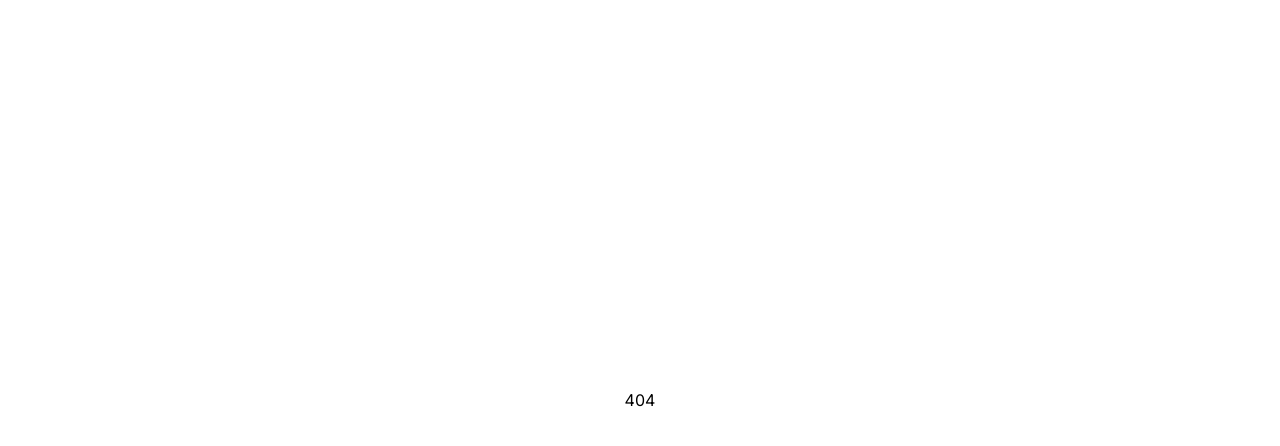
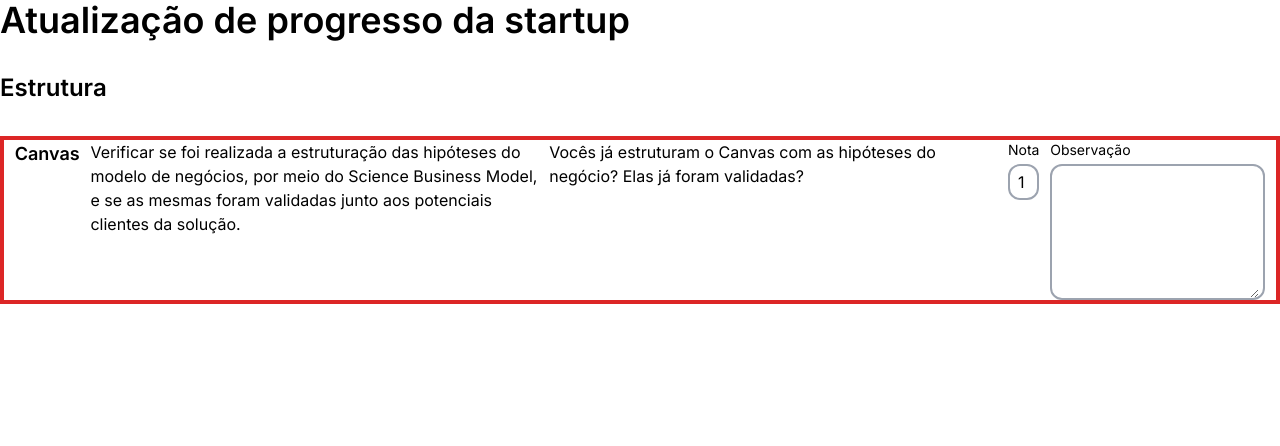
Before and after one commit to metodos-ageis/projeto-startups, a React (Vite) app: page /update-progress in a window 1280 px wide. Before the commit this address had no page. Shown: the top 446 px of the page. Built offline with nearby package versions, Linux system fonts and the light colour scheme.

Commit message:
creating update-progress page

```diff
--- a/src/App.tsx
+++ b/src/App.tsx
@@ -2,7 +2,7 @@ import { QueryClientProvider } from "@tanstack/react-query";
 import { ReactQueryDevtools } from "@tanstack/react-query-devtools";
 import { createBrowserRouter, RouterProvider } from "react-router-dom";
 
-import { Home, Login, NotFound, Register, RegisterCompany } from "./pages";
+import { Home, Login, NotFound, Register, RegisterCompany, UpdateProgress } from "./pages";
 import { AppQueryClient } from "./services";
 
 import "./i18next";
@@ -12,6 +12,7 @@ const router = createBrowserRouter([
   { path: "login", element: <Login /> },
   { path: "register", element: <Register /> },
   { path: "register-company", element: <RegisterCompany /> },
+  { path: "update-progress", element: <UpdateProgress /> },
 ]);
 
 function App() {
--- /dev/null
+++ b/src/pages/UpdateProgress/UpdateProgress.tsx
@@ -0,0 +1,66 @@
+import { useMutation } from "@tanstack/react-query";
+import { SyntheticEvent, useMemo, useRef, useState } from "react";
+import { useTranslation } from "react-i18next";
+
+// import CompanyInfo from "./steps/CompanyInfo";
+// import Project from "./steps/Project";
+// import Resources from "./steps/Resources";
+
+import { Text, Button, TextArea } from "@/components/atoms";
+import { Stepper, Selector, SelectorItem } from "@/components/molecules";
+import type { StepperRef } from "@/components/molecules";
+import { useEventCallback, useEventListener } from "@/hooks";
+import { createCompany } from "@/services/company";
+import { useCompanyFormData, useCompanyFormField } from "@/store";
+
+function UpdateProgress() {
+    const { t } = useTranslation("updateProgress");
+
+    const grades: SelectorItem<string>[] = [
+        { id: "one", name: "1" },
+        { id: "two", name: "2" },
+        { id: "three", name: "3" },
+        { id: "four", name: "4" },
+        { id: "five", name: "5" },
+      ];
+
+    const [, setSector] = useCompanyFormField("sector");
+
+    const [description, setDescription] = useCompanyFormField("description");
+    const onChangeDescription = useEventListener(setDescription);
+
+    return (
+        <div>
+            <Text variant="h1" className="font-semibold mb-8">
+                {t("Title")}
+            </Text>
+            <Text variant="h3" className="font-semibold mb-8">
+                {t("Structure")}
+            </Text>
+            <div className="grid grid-flow-col auto-cols-max justify-evenly border-red-600 border-4">
+                <div>
+                    <Text variant="h5" className="font-semibold">Canvas</Text>
+                </div>
+                <div className="max-w-md">
+                    <Text>Verificar se foi realizada a estruturação das hipóteses do modelo de negócios, por meio do Science Business Model, e se as mesmas foram validadas junto aos potenciais clientes da solução.</Text>
+                </div>
+                <div className="max-w-md">
+                    <Text>Vocês já estruturam o Canvas com as hipóteses do negócio?  Elas já foram validadas?</Text>
+                </div>
+                <div className="max-w-md">
+                    <Selector items={grades} label={t("Form.Grade")} onChange={setSector} />
+                </div>
+                <div>
+                <TextArea
+                    label={t("Form.Observation")}
+                    className="h-40"
+                    value={description}
+                    onChange={onChangeDescription}
+                />
+                </div>
+            </div>
+        </div>
+    );
+}
+
+export default UpdateProgress
--- /dev/null
+++ b/src/pages/UpdateProgress/index.ts
@@ -0,0 +1 @@
+export { default as UpdateProgress } from "./UpdateProgress";
--- a/src/pages/index.ts
+++ b/src/pages/index.ts
@@ -3,3 +3,4 @@ export { Login } from "./Login";
 export { NotFound } from "./NotFound";
 export { Register } from "./Register";
 export { RegisterCompany } from "./RegisterCompany"
+export { UpdateProgress } from "./UpdateProgress"
--- a/src/translations/pt-BR/index.ts
+++ b/src/translations/pt-BR/index.ts
@@ -2,3 +2,4 @@ export { default as common } from "./common";
 export { default as login } from "./login";
 export { default as home } from "./home";
 export { default as registerStartup } from "./register-startup";
+export { default as updateProgress } from "./update-progress";
--- /dev/null
+++ b/src/translations/pt-BR/update-progress.ts
@@ -0,0 +1,8 @@
+export default {
+    Title: "Atualização de progresso da startup",
+    Structure: "Estrutura",
+    Form: {
+        Grade: "Nota",
+        Observation: "Observação",
+    }
+};
```
Also changed, not shown: 1 other file (tests, documents, lock files or other folders).
